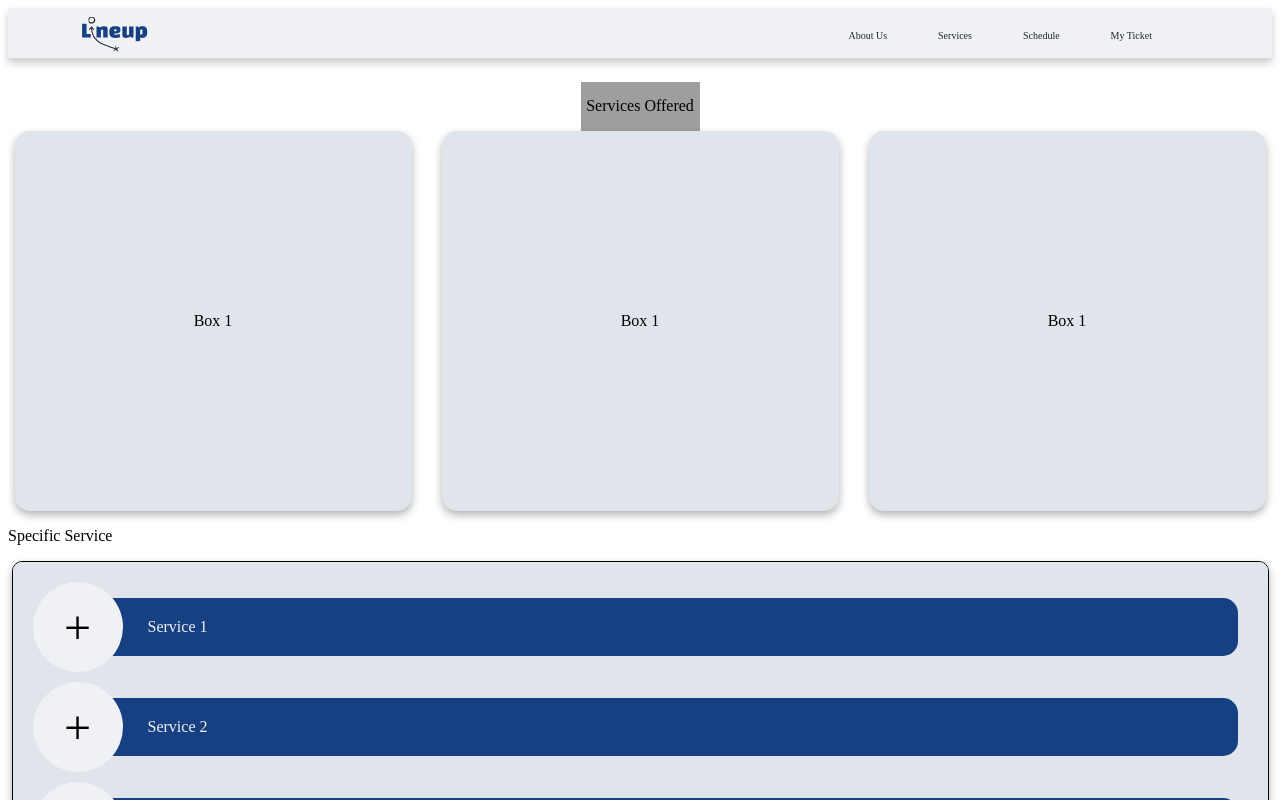
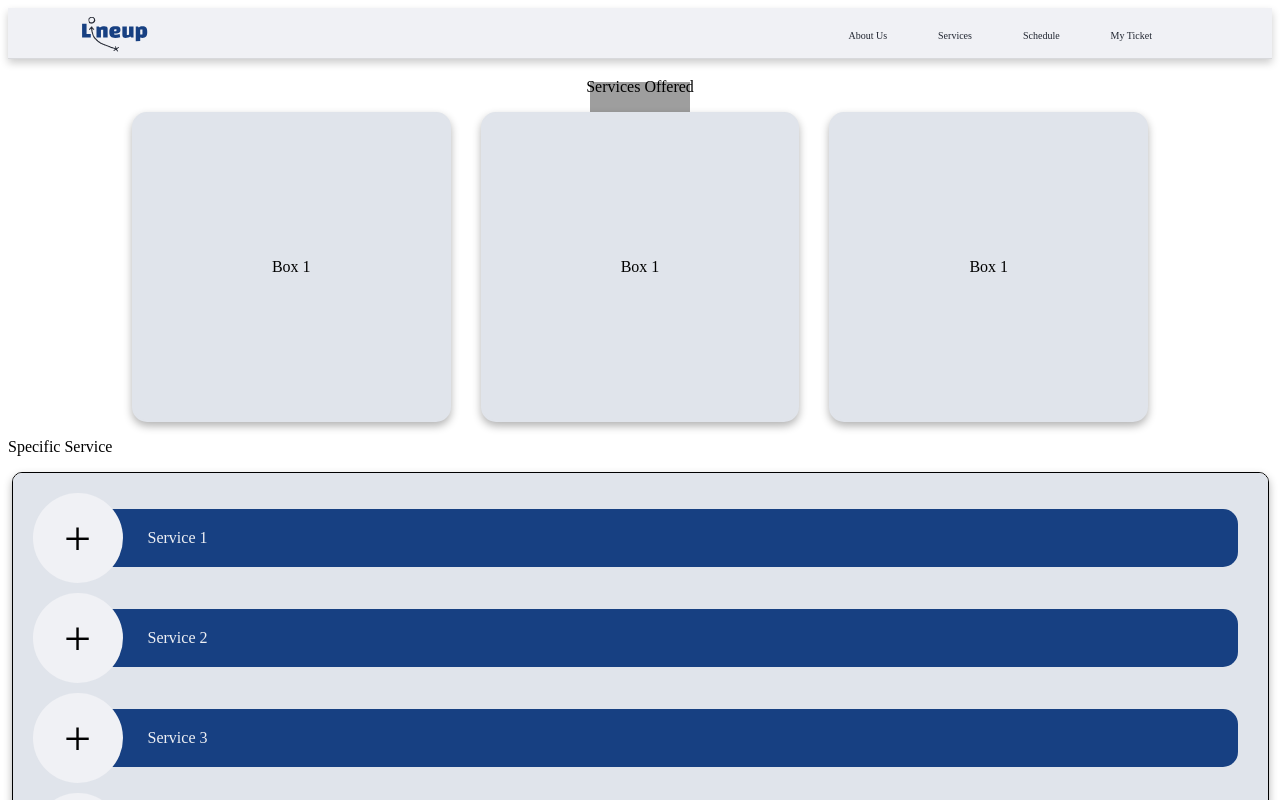
Before and after one commit to levaaaay/Lineup, a Vue app: page /services in a window 1280 px wide. Shown: the top 800 px of the page. Built offline with nearby package versions, Linux system fonts and the light colour scheme; grey boxes are pictures that could not be loaded; the HTML template or start-up script is replaced by a standard one.

Commit message:
resize update

```diff
--- a/src/components/loginBox.vue
+++ b/src/components/loginBox.vue
@@ -36,9 +36,7 @@
                             </form>
                         </div>
                     </div>
-                    <div class="container">
-                        <button class="button" @click="authenticate">Verify</button>
-                    </div>
+                    <button class="verifyButton" @click="authenticate">Verify</button>
                 </div>
             </div>
         </div>
@@ -93,10 +91,10 @@ export default {
 }
 
 .box {
-    width: 458px;
-    height: 521px;
+    width: 30%;
+    height: 471px;
     background: linear-gradient(#B6CFF7, #F0F1F5);
-    margin-top: 120px;
+    margin-top: 80px;
     border-radius: 15px;
     box-shadow: 0px 4px 8px rgba(0, 0, 0, 0.3);
 }
@@ -114,8 +112,8 @@ p {
 }
 
 .email, .password {
-    width: 395px;
-    height: 46px;
+    width: 85%;
+    height: 40px;
     box-sizing: border-box;
     border-radius: 10px;
     font-size: 16px;
@@ -145,20 +143,34 @@ p {
     display: flex;
     justify-content: center;
     align-items: center;
-    width: 395px;
+    width: 85%;
     height: 46px;
     border-radius: 10px;
     background-color: #174082;
     font-size: 16px;
     color: #F0F1F5;
     font-weight: 600;
+    border: none;
+    cursor: pointer;
+}
 
+.verifyButton {
+    display: flex;
+    justify-content: center;
+    align-items: center;
+    width: 85%;
+    height: 46px;
+    border-radius: 10px;
+    background-color: #174082;
+    font-size: 16px;
+    color: #F0F1F5;
+    font-weight: 600;
     border: none;
     cursor: pointer;
 }
 
 #getStarted {
-    margin-top: 40px;
+    margin-top: 20px;
 }
 
 .signIn {
@@ -168,19 +180,22 @@ p {
 }
 
 .googleLogo {
-    margin-top: 10px;
+    margin: 5px 0 20px 0;
     cursor: pointer;
 }
 
 .numContainer {
     display: flex;
+    justify-content: center;
+    align-items: center;
     gap: 10px;
     margin-top: -45px;
+    width: 100%
 }
 
 .num {
     width: 57px;
-    height: 83px;
+    height: 78px;
     box-sizing: border-box;
     border-radius: 20px;
     border: none;
--- a/src/components/servicesOffered.vue
+++ b/src/components/servicesOffered.vue
@@ -4,7 +4,7 @@
         <div class="globalHeader">
             <p>Services Offered</p>
         </div>
-        <div class="container">
+        <div class="boxContainer">
             <div class="servicesBox" v-for="(index) in boxes" :key="index">
                 <p> Box {{ index + 1 }}</p>
             </div>
@@ -35,22 +35,23 @@ export default {
 }
 
 .ltoLogo {
-    width: 119px;
-    height: 119px;
+    width: 100px;
+    height: 100px;
     margin-top: 23px;
     margin-bottom: -120px;
 }
 
-.container {
+.boxContainer {
     display: flex;
     flex-wrap: wrap;
     justify-content: center;
     gap: 30px;
+    width: 100%;
 }
 
 .servicesBox {
-    width: 393px;
-    height: 376px;
+    width: 24.9%;
+    height: 306px;
     background-color: #E0E4EB;
     border: 2px solid #E0E4EB;
     display: flex;
--- a/src/components/specificServices.vue
+++ b/src/components/specificServices.vue
@@ -59,7 +59,7 @@ export default {
 
 .container {
     width: 1235px;
-    height: 542px;
+    height: 450px;
     overflow-y: auto;
     background: #E0E4EB;
     border-radius: 10px;
```
